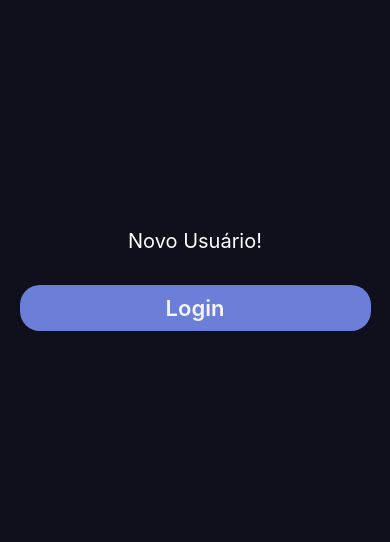
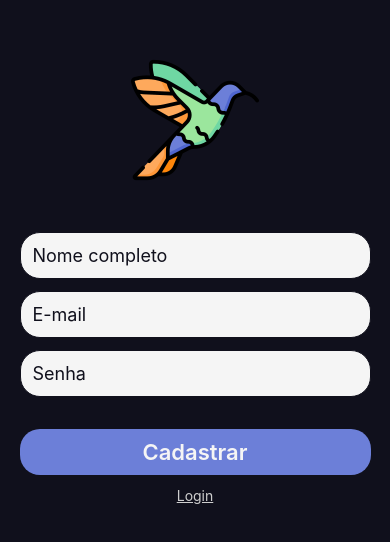
Before and after one commit to pcaldi/login-app, a React Native app: screen /newUser in a window 390 px wide. Shown: the part 142-684 px from the top of the page. Built offline with nearby package versions, Linux system fonts and the light colour scheme.

Commit message:
feat: newUser

```diff
--- a/src/screen/newUser/index.tsx
+++ b/src/screen/newUser/index.tsx
@@ -1,9 +1,26 @@
-import { Text, View } from 'react-native';
+import { useState } from 'react';
+import { Image, ScrollView, Text, TouchableOpacity, View } from 'react-native';
+// Feedback visual ao usuário
+import Toast from 'react-native-toast-message'
+// Validar os dados do formulário
+import * as yup from 'yup';
+
+import { useNavigation } from '@react-navigation/native';
+
 import { styles } from './styles';
-import { useNavigation } from '@react-navigation/native';
+
 import { Button } from '@/components/Button';
+import { Input } from '@/components/Input';
+
+// Arquivo com configurações da API
+import api from '@/services/api';
+
 
 export function NewUser() {
+  // Armazenar informações do usuário
+  const [email, setEmail] = useState('');
+  const [name, setName] = useState('');
+  const [password, setPassword] = useState('');
 
   // Navega entre as telas
   const navigation = useNavigation();
@@ -13,10 +30,152 @@ export function NewUser() {
     navigation.navigate('login');
   }
 
+  // Função que cadastra o novo usuário
+  async function handleAddNewUser() {
+
+    // Utilizo o try/catch para gerenciar exceção/erro
+    try { // Permanece no try se não houver nenhum erro
+
+      // Validar o formulário com YUP
+      await validateSchema.validate(
+        { name, email, password }, { abortEarly: false }
+      );
+
+      // Requisição para API
+      await api.post('/new-users', {
+        name,
+        email,
+        password,
+      }).then((response) => {
+
+        Toast.show({
+          type: 'success',
+          text1: response.data.message.toString(),
+          text2Style: {
+            fontSize: 12
+          }
+        })
+
+        //Alert.alert('Sucesso', response.data.message.toString());
+      }).catch((error) => {
+
+        Toast.show({
+          type: 'error',
+          text1: 'Ops',
+          text2: error.response.data.message.toString(),
+          text2Style: {
+            fontSize: 12
+          }
+        });
+        if (error.response) {
+
+          Toast.show({
+            type: 'error',
+            text1: 'Ops',
+            text2: error.response.data.message.toString(),
+            text2Style: {
+              fontSize: 12
+            }
+          });
+
+        } else {
+
+          Toast.show({
+            type: 'error',
+            text1: 'Ops',
+            text2: 'Tente Novamente mais tarde.',
+            text2Style: {
+              fontSize: 12
+            }
+          });
+
+        }
+      });
+    } catch (error) { // Acesso o catch quando houver erro no try
+
+      if (error instanceof yup.ValidationError) { // Acessa o IF quando existir a mensagem de erro
+
+        Toast.show({
+          type: 'error',
+          text1: 'Ops',
+          text2: error.errors[0],
+          text2Style: {
+            fontSize: 12
+          }
+        });
+
+      } else {// Acessa o ELSE quando não existir mensagem de erro
+
+        Toast.show({
+          type: 'error',
+          text1: 'Ops',
+          text2: 'Tente Novamente mais tarde.',
+          text2Style: {
+            fontSize: 12
+          }
+        });
+
+      }
+    }
+  }
+
+  // Validar o formulário com YUP
+  const validateSchema = yup.object({
+    name: yup.string().required('Error: Necessário preencher o campo nome!'),
+    email: yup.string()
+      .required('Error: Necessário preencher o campo e-mail!')
+      .email('Error: Necessário preencher com e-mail válido.!'),
+    password: yup.string()
+      .required('Error: Necessário preencher o campo senha!')
+      .min(6, 'A senha deve ter no mínimo 6 caracteres')
+  });
+
+
+
   return (
-    <View style={styles.container}>
-      <Text style={styles.title}>Novo Usuário!</Text>
-      <Button title='Login' onPress={handleLoginScreen} />
-    </View>
+    <ScrollView contentContainerStyle={{ flexGrow: 1 }} showsVerticalScrollIndicator={false}>
+      <View style={styles.container}>
+        {/* Logo da tela */}
+        <Image style={{ marginBottom: 36 }} source={require('@/assets/logo3.png')} />
+
+        {/* Campo nome do usuário */}
+        <Input
+          placeholder='Nome completo'
+          returnKeyType='next'
+          value={name}
+          onChangeText={setName}
+        />
+
+        {/* Campo e-mail do usuário */}
+        <Input
+          placeholder='E-mail'
+          keyboardType='email-address'
+          autoCapitalize='none'
+          autoCorrect={false}
+          returnKeyType='next'
+          value={email}
+          onChangeText={setEmail}
+        />
+
+        {/* Campo senha do usuário */}
+        <Input
+          placeholder='Senha'
+          secureTextEntry={true}
+          autoCorrect={false}
+          value={password}
+          onChangeText={setPassword}
+        />
+
+        {/* Botão de Submit/Cadastrar enviar os dados  do formulário */}
+        <Button title='Cadastrar' onPress={handleAddNewUser} />
+
+        {/* Link para acessar a tela/rota login */}
+        <TouchableOpacity style={styles.titleBtn} activeOpacity={0.7} onPress={handleLoginScreen}>
+          <Text style={styles.title}>Login</Text>
+        </TouchableOpacity>
+
+      </View>
+    </ScrollView>
   );
+
 }
--- a/src/screen/newUser/styles.ts
+++ b/src/screen/newUser/styles.ts
@@ -7,8 +7,14 @@ export const styles = StyleSheet.create({
     alignItems: 'center',
     justifyContent: 'center',
   },
+
+  titleBtn: {
+    marginTop: 12,
+  },
   title: {
-    fontSize: 20,
-    color: '#FFFFFF'
+    fontSize: 14,
+    color: '#CECECE',
+    textDecorationLine: 'underline',
+
   }
 });
```
